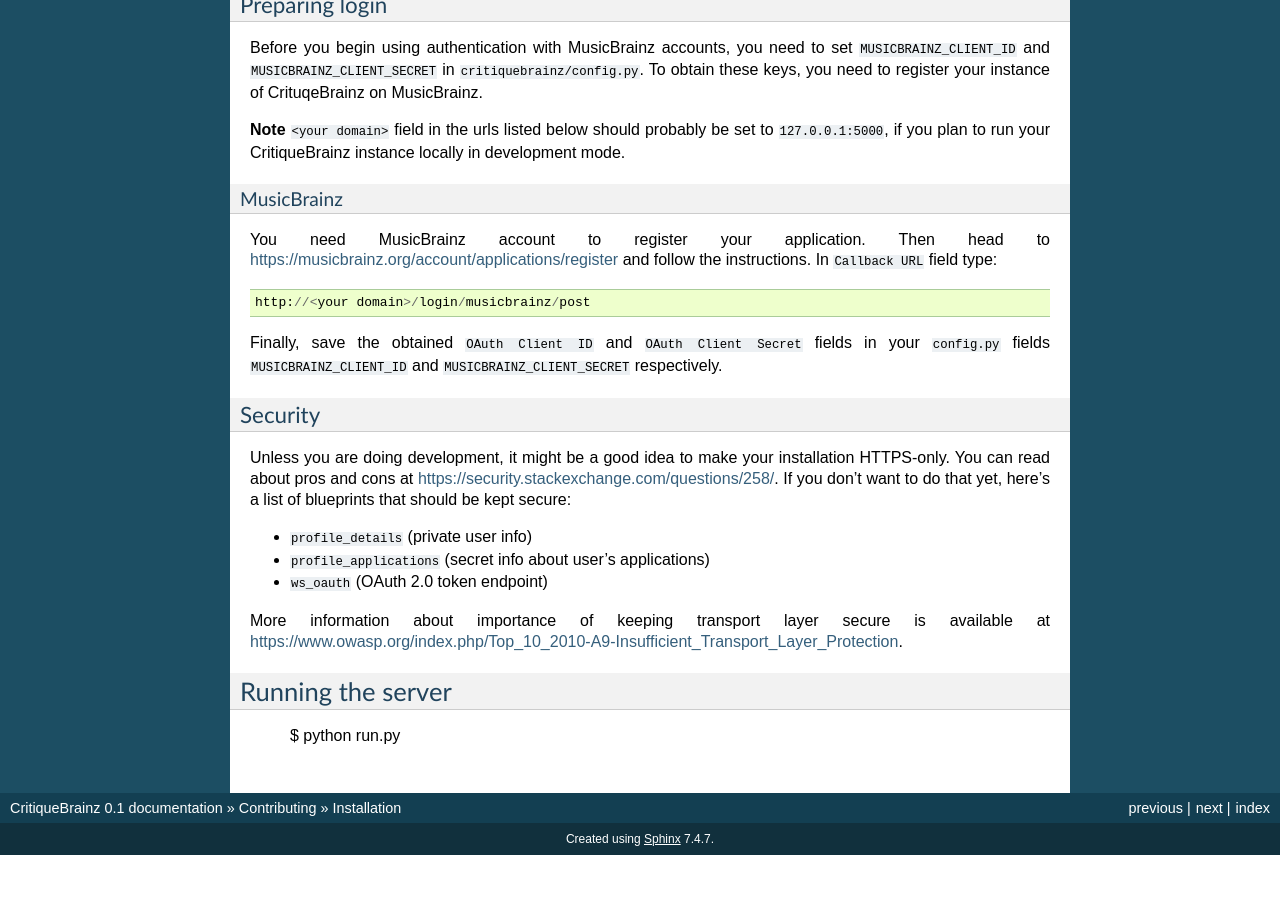
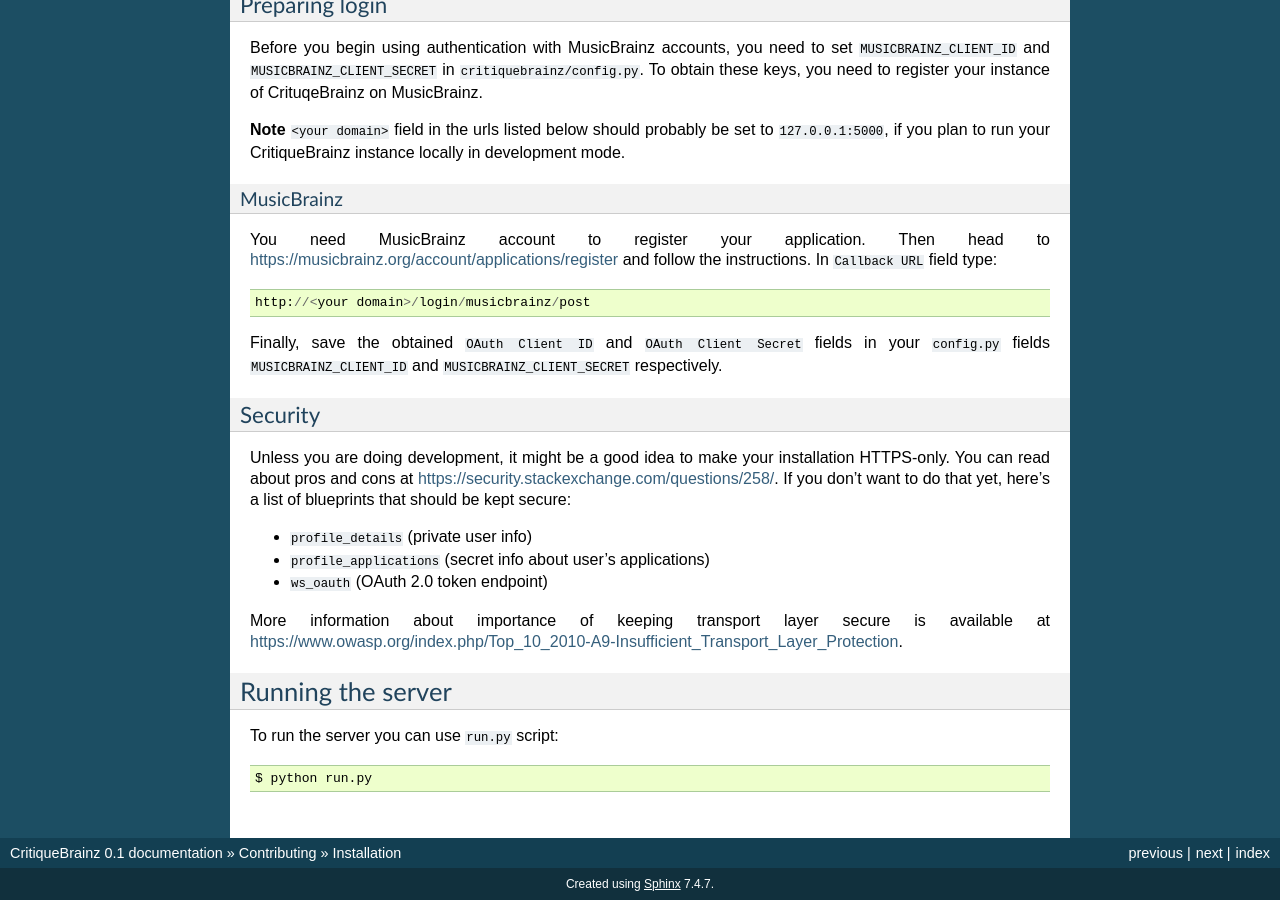
Before and after one commit to metabrainz/critiquebrainz, a Sphinx documentation site: the page built from docs/contrib/installation.rst, in a window 1280 px wide and 900 px high, scrolled down 1771 px. Built offline with Sphinx 7.4.7, drawn with Linux system fonts in a browser that asks for light colours; pages that are not in the unit, such as notebooks, are missing from menus; before the commit the page ends 2626 px from its top, so only the background shows below that.

Commit message:
Minor clarification in "Running the server" section in the installation instructions.

```diff
--- a/docs/contrib/installation.rst
+++ b/docs/contrib/installation.rst
@@ -132,4 +132,6 @@
 Running the server
 ------------------
 
+To run the server you can use ``run.py`` script::
+
    $ python run.py
```
